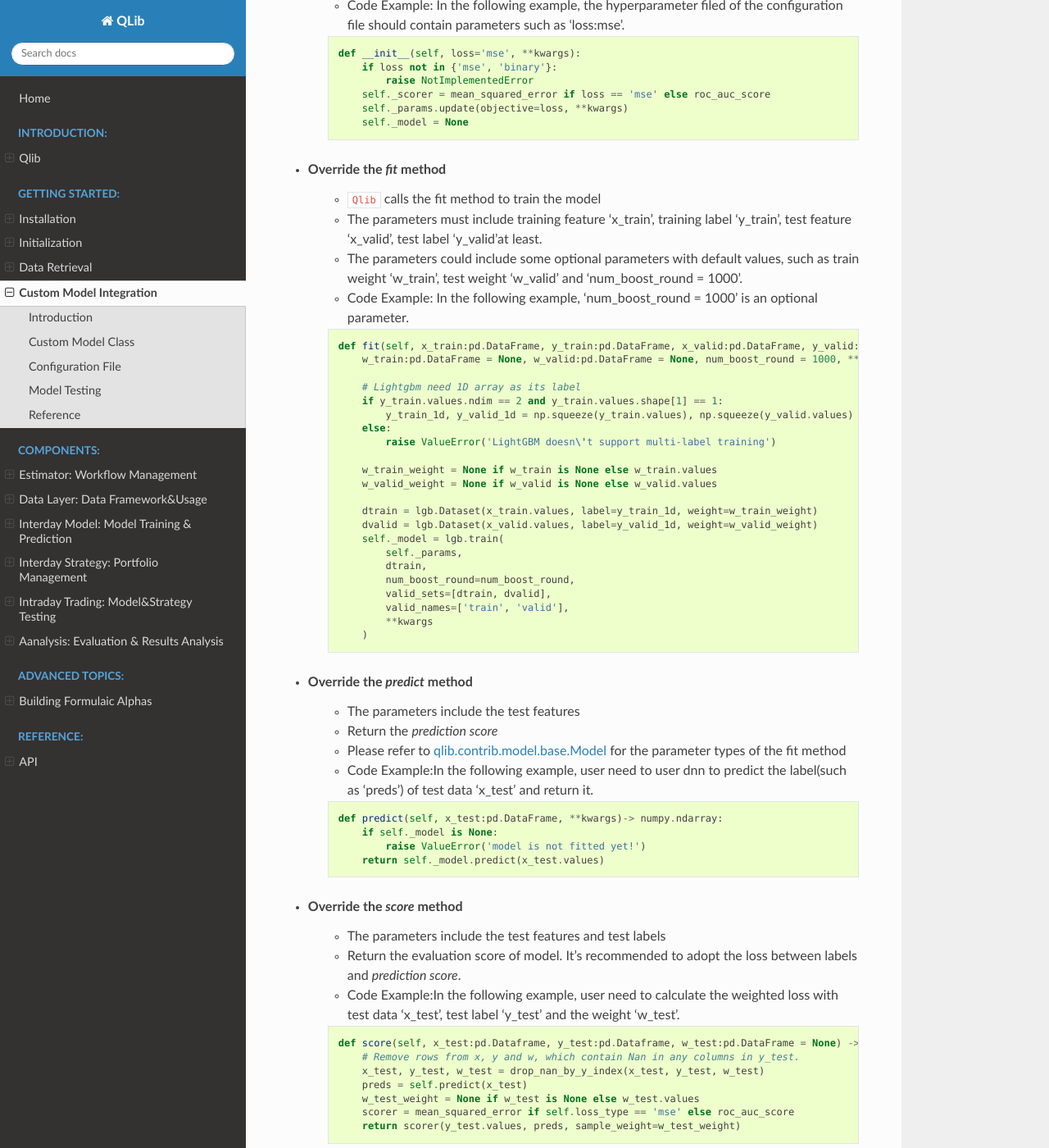
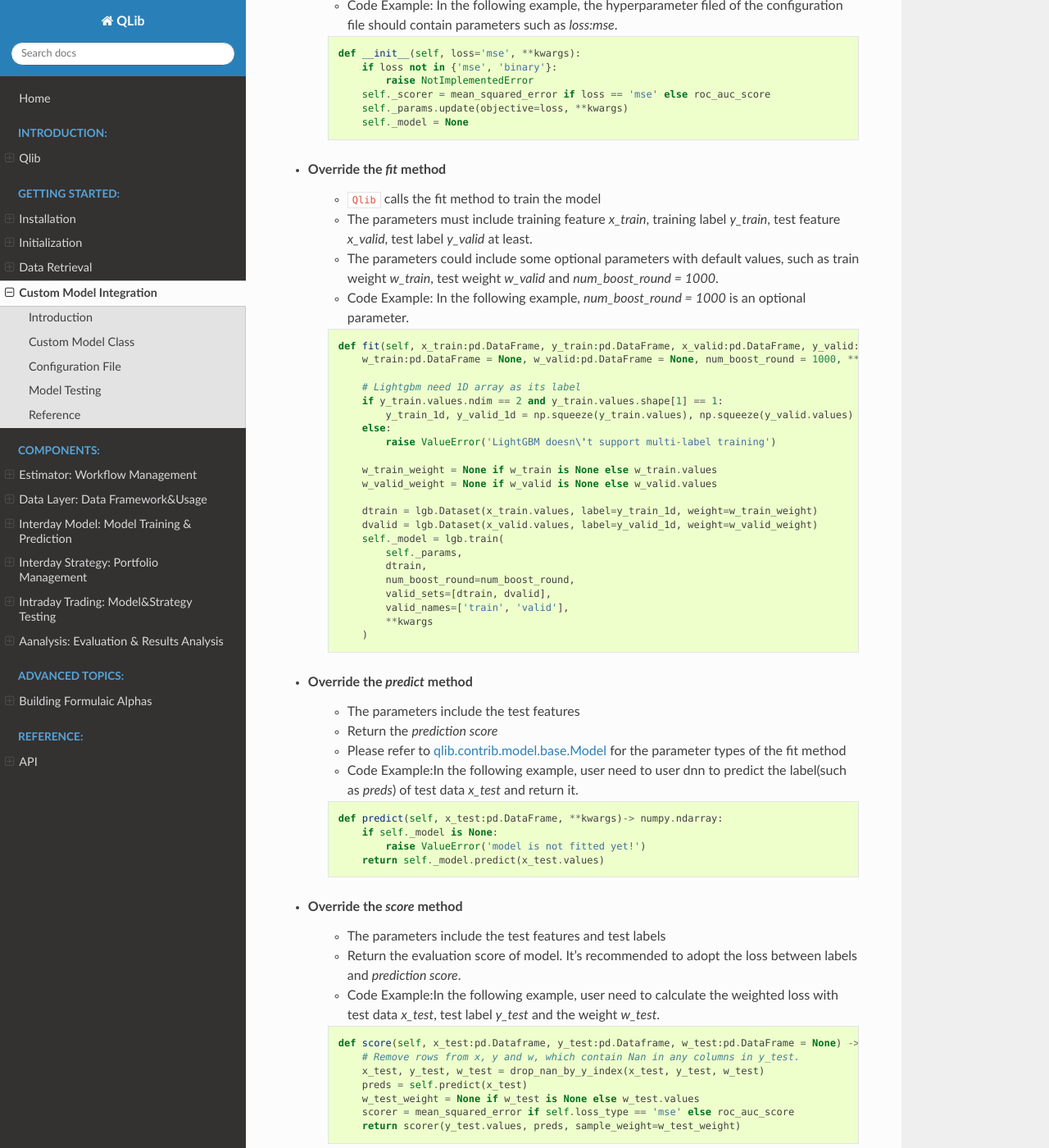
Before and after one commit to microsoft/qlib, a Sphinx documentation site: the page built from docs/start/integration.rst, in a window 1280 px wide and 1400 px high, scrolled down 628 px. Shown: the whole window at 82% size. Built offline with Sphinx 7.4.7 and the Read the Docs theme 2.0.0, drawn with Linux system fonts in a browser that asks for light colours; pages that are not in the unit, such as notebooks, are missing from menus; some of the changed text lies outside the part shown.

```diff
--- a/docs/start/integration.rst
+++ b/docs/start/integration.rst
@@ -9,9 +9,9 @@ Introduction
 
 Users can integrate their own custom models according to the following steps.
 
-- Define a custom model class, which should be a subclass of the `qlib.contrib.model.base.Model <../reference/api.html#module-qlib.contrib.model.base>`_
-- Write a configuration file that describes the path and parameters of the custom model
-- Test the custom model
+- Define a custom model class, which should be a subclass of the `qlib.contrib.model.base.Model <../reference/api.html#module-qlib.contrib.model.base>`_.
+- Write a configuration file that describes the path and parameters of the custom model.
+- Test the custom model.
 
 Custom Model Class
 ===========================
@@ -20,7 +20,7 @@ The Custom models need to inherit `qlib.contrib.model.base.Model <../reference/a
 - Override the `__init__` method
     - ``Qlib`` passes the initialized parameters to the \_\_init\_\_ method
     - The parameter must be consistent with the hyperparameters in the configuration file.
-    - Code Example: In the following example, the hyperparameter filed of the configuration file should contain parameters such as ‘loss:mse’.
+    - Code Example: In the following example, the hyperparameter filed of the configuration file should contain parameters such as `loss:mse`.
     .. code-block:: Python
 
         def __init__(self, loss='mse', **kwargs):
@@ -32,9 +32,9 @@ The Custom models need to inherit `qlib.contrib.model.base.Model <../reference/a
 
 - Override the `fit` method
     - ``Qlib`` calls the fit method to train the model
-    - The parameters must include training feature 'x_train', training label 'y_train', test feature 'x_valid', test label 'y_valid'at least.
-    - The parameters could include some optional parameters with default values, such as train weight 'w_train', test weight 'w_valid' and 'num_boost_round = 1000'.
-    - Code Example: In the following example, 'num_boost_round = 1000' is an optional parameter.
+    - The parameters must include training feature `x_train`, training label `y_train`, test feature `x_valid`, test label `y_valid` at least.
+    - The parameters could include some optional parameters with default values, such as train weight `w_train`, test weight `w_valid` and `num_boost_round = 1000`.
+    - Code Example: In the following example, `num_boost_round = 1000` is an optional parameter.
     .. code-block:: Python
 
         def fit(self, x_train:pd.DataFrame, y_train:pd.DataFrame, x_valid:pd.DataFrame, y_valid:pd.DataFrame,
@@ -64,7 +64,7 @@ The Custom models need to inherit `qlib.contrib.model.base.Model <../reference/a
     - The parameters include the test features
     - Return the `prediction score`
     - Please refer to `qlib.contrib.model.base.Model <../reference/api.html#module-qlib.contrib.model.base>`_ for the parameter types of the fit method
-    - Code Example:In the following example, user need to user dnn to predict the label(such as 'preds') of test data 'x_test' and return it.
+    - Code Example:In the following example, user need to user dnn to predict the label(such as `preds`) of test data `x_test` and return it.
     .. code-block:: Python
 
         def predict(self, x_test:pd.DataFrame, **kwargs)-> numpy.ndarray:
@@ -75,7 +75,7 @@ The Custom models need to inherit `qlib.contrib.model.base.Model <../reference/a
 - Override the `score` method
     - The parameters include the test features and test labels
     - Return the evaluation score of model. It's recommended to adopt the loss between labels and `prediction score`.
-    - Code Example:In the following example, user need to calculate the weighted loss with test data 'x_test',  test label 'y_test' and the weight 'w_test'.
+    - Code Example:In the following example, user need to calculate the weighted loss with test data `x_test`,  test label `y_test` and the weight `w_test`.
     .. code-block:: Python
 
         def score(self, x_test:pd.Dataframe, y_test:pd.Dataframe, w_test:pd.DataFrame = None) -> float:
@@ -106,7 +106,7 @@ Configuration File
 
 The configuration file is described in detail in the `estimator <../advanced/estimator.html#Example>`_ document. In order to integrate the custom model into ``Qlib``, you need to modify the "model" field in the configuration file.
 
-- Example: The following example describes the ‘model’ field of configuration file about the custom lightgbm model mentioned above , where ‘module_path’ is the module path, ‘class’ is the class name, and ‘args’ is the hyperparameter passed into the __init__ method. All parameters in the field is passed to 'self._params' by '\*\*kwargs' in `__init__` except 'loss = mse'.
+- Example: The following example describes the `model` field of configuration file about the custom lightgbm model mentioned above , where `module_path` is the module path, `class` is the class name, and `args` is the hyperparameter passed into the __init__ method. All parameters in the field is passed to `self._params` by `\*\*kwargs` in `__init__` except `loss = mse`.
 
 .. code-block:: YAML
 
```
